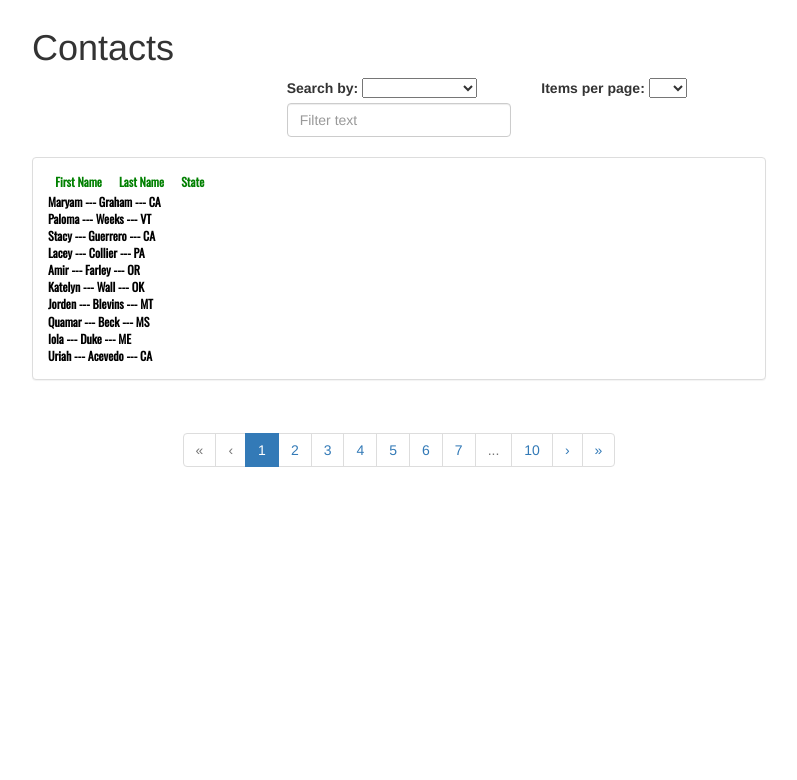
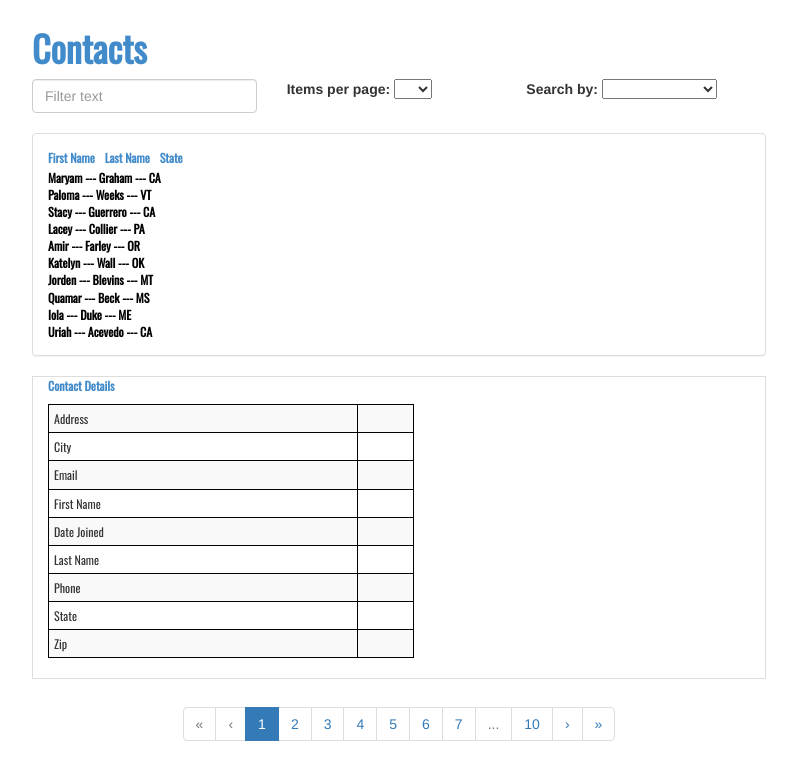
Before and after one commit to rickreyhsig/contactsManager, a plain HTML site: page index.html in a window 1280 px wide. Shown: the whole page, without its empty margins (46-843 px from the left). Drawn offline with nearby package versions, Linux system fonts and the light colour scheme; a script that the page names is missing.

Commit message:
Cleaning and styling code

```diff
--- a/index.html
+++ b/index.html
@@ -2,8 +2,8 @@
 <html ng-app="myApp">
 
 <head>
-    <link rel="stylesheet" type="text/css" href="http://fonts.googleapis.com/css?family=Oswald">
-    <title>Contacts </title>
+  <link rel="stylesheet" type="text/css" href="http://fonts.googleapis.com/css?family=Oswald">
+  <title>Contacts </title>
 
   <link data-require="bootstrap-css@3.1.1" data-semver="3.1.1" rel="stylesheet" href="//netdna.bootstrapcdn.com/bootstrap/3.1.1/css/bootstrap.min.css" />
   <script data-require="angular.js@1.3.0" data-semver="1.3.0" src="https://code.angularjs.org/1.3.0/angular.js"></script>
@@ -25,27 +25,22 @@
 
 
         <div ng-controller="MyController" class="my-controller">
-          <h1>Contacts</h1>
+          <h1 id="pageTitle">Contacts</h1>
 
 
-        <div class="contact-details">
-          <p>{{ selectedContact.first_name }}</p>
-          <p>{{ selectedContact.city }}</p>
-          <p>{{ selectedContact.address }}</p>
-        </div>
-
           <div class="row">
-            <div class="col-xs-4">
+            <div class="col-xs-12">
             </div>
             <div class="col-xs-4">
-              <label for="search">Search by:</label>
-    <select ng-model="stateFilter">
-        <option value='firstOrlast'>First/Lastname </option>
-        <option value='state'>State</option>
-    </select>
-
               <input ng-model="q" id="search" class="form-control" placeholder="Filter text">
             </div>
+
+            <label for="search">Search by:</label>
+              <select ng-model="stateFilter">
+                <option value='firstOrlast'>First/Lastname </option>
+                <option value='state'>State</option>
+              </select>
+
             <div class="col-xs-4">
               <label for="search">Items per page:</label>
 
@@ -80,6 +75,48 @@
             </div>
 
 
+
+
+          </div>
+
+          <!--<div class="contact-details">
+            <p id="cntctDetailsTitle">Contact Details</p>
+            //<span id="cntctDetailsTest">Test</span>
+            Address<p id="cntctDetails">Address {{ selectedContact.address }}</p>
+            <p id="cntctDetails">City {{ selectedContact.city }}</p>
+            <p id="cntctDetails">Email {{ selectedContact.email }}</p>
+            <p id="cntctDetails">First Name {{ selectedContact.first_name }}</p>
+            <p id="cntctDetails">Date Joined{{ selectedContact.join_date }}</p>
+            <p id="cntctDetails">Last Name {{ selectedContact.last_name }}</p>
+            <p id="cntctDetails">Phone {{ selectedContact.phone }}</p>
+            <p id="cntctDetails">State {{ selectedContact.state }}</p>
+            <p id="cntctDetails">Zip {{ selectedContact.zip }}</p>
+          </div> -->
+
+
+          <div class="contact-details">
+            <p id="cntctDetailsTitle">Contact Details</p>
+            <!--<span id="cntctDetailsTest">Test</span> -->
+            <table id="cntcDetTabl" class="table table-striped table-bordered table-hover table-condensed table-responsive">
+            <tr id="cntctDetails"> <td>Address</td> <td>{{ selectedContact.address }}</td>
+            <tr id="cntctDetails"> <td>City</td> <td>{{ selectedContact.city }}</td>
+            <tr id="cntctDetails"> <td>Email</td> <td>{{ selectedContact.email }}</td>
+            <tr id="cntctDetails"> <td>First Name</td> <td>{{ selectedContact.first_name }}</td>
+            <tr id="cntctDetails"> <td>Date Joined</td> <td>{{ selectedContact.join_date }}</td>
+            <tr id="cntctDetails"> <td>Last Name</td> <td>{{ selectedContact.last_name }}</td>
+            <tr id="cntctDetails"> <td>Phone</td> <td>{{ selectedContact.phone }}</td>
+            <tr id="cntctDetails"> <td>State</td> <td>{{ selectedContact.state }}</td>
+            <tr id="cntctDetails"> <td>Zip</td> <td>{{ selectedContact.zip }}</td>
+
+            <!--<p id="cntctDetails">City {{ selectedContact.city }}</p>
+            <p id="cntctDetails">Email {{ selectedContact.email }}</p>
+            <p id="cntctDetails">First Name {{ selectedContact.first_name }}</p>
+            <p id="cntctDetails">Date Joined{{ selectedContact.join_date }}</p>
+            <p id="cntctDetails">Last Name {{ selectedContact.last_name }}</p>
+            <p id="cntctDetails">Phone {{ selectedContact.phone }}</p>
+            <p id="cntctDetails">State {{ selectedContact.state }}</p>
+            <p id="cntctDetails">Zip {{ selectedContact.zip }}</p>-->
+          </table>
           </div>
 
 
@@ -102,6 +139,8 @@
   <script src='angular-resource/angular-resource.min.js'></script>
   <script src='routeController.js'></script>
   <script src='filter.js'></script>
+  <script> contact-details.style.display = 'none'; // hide</script>
+
 </body>
 
 </html>
--- a/style.css
+++ b/style.css
@@ -1,20 +1,55 @@
-/* Styles go here */
-.label {
-    font-family: 'Oswald';
-    font-size: 12px;
-    font-weight: bold;
-    color: green;
+/* Stylesheet */
+#pageTitle{
+  font-family: 'Oswald';
+  font-weight: bold;
+  color: #428bca;
 }
 
-#test {
-  width: 20px;
+#cntcDetTabl td {
+    border: 1px solid black;
+}
+
+#cntcDetTabl{
+  width: 50%;
+  margin-left: 15px;
+
+}
+
+.label {
+  font-family: 'Oswald';
+  font-size: 12px;
+  font-weight: bold;
+  color: #428bca;
+  padding-left: 0px;
 }
 
 #conct{
+  font-family: 'Oswald';
+  font-size: 12px;
+  font-weight: bold;
+  color: black;
+}
+.contact-details{
+  border: 1px solid transparent;
+  border-color: #ddd;
+}
+
+.panel.panel-default{
+  /*width: 60%;*/
+}
+
+#cntctDetailsTitle{
+  font-family: 'Oswald';
+  font-size: 12px;
+  font-weight: bold;
+  color: #428bca;
+  padding-left: 15px;
+}
+
+#cntctDetails{
     font-family: 'Oswald';
     font-size: 12px;
-    font-weight: bold;
-    color: black;
+    padding-left: 15px;
 }
 
 .my-controller {
@@ -25,19 +60,3 @@
 .my-controller small {
   color: #c99;
 }
-.other-controller {
-  /*border: 1px solid #ccf;*/
-  padding: 5px;
-  margin: 3px;
-}
-.other-controller small {
-  color: #99c;
-}
-.third-controller {
-  border: 1px solid #cfc;
-  padding: 5px;
-  margin: 3px;
-}
-.third-controller small {
-  color: #9c9;
-}
```
Also changed, not shown: routeController.js (deleted, +0 -16 lines), script.js (+0 -19 lines), 2 other files.
